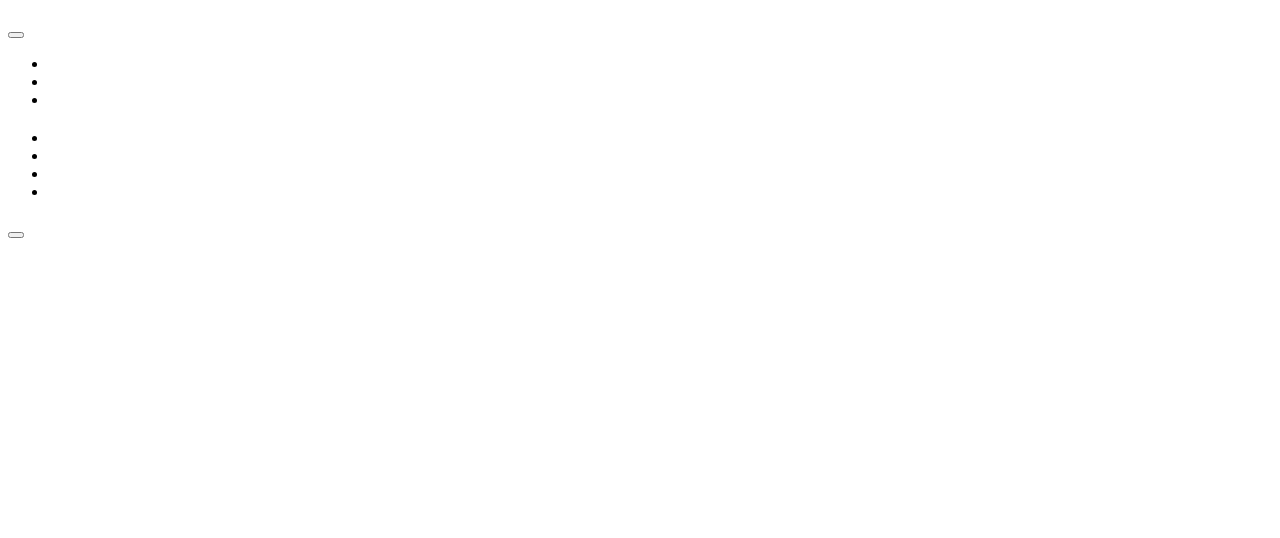
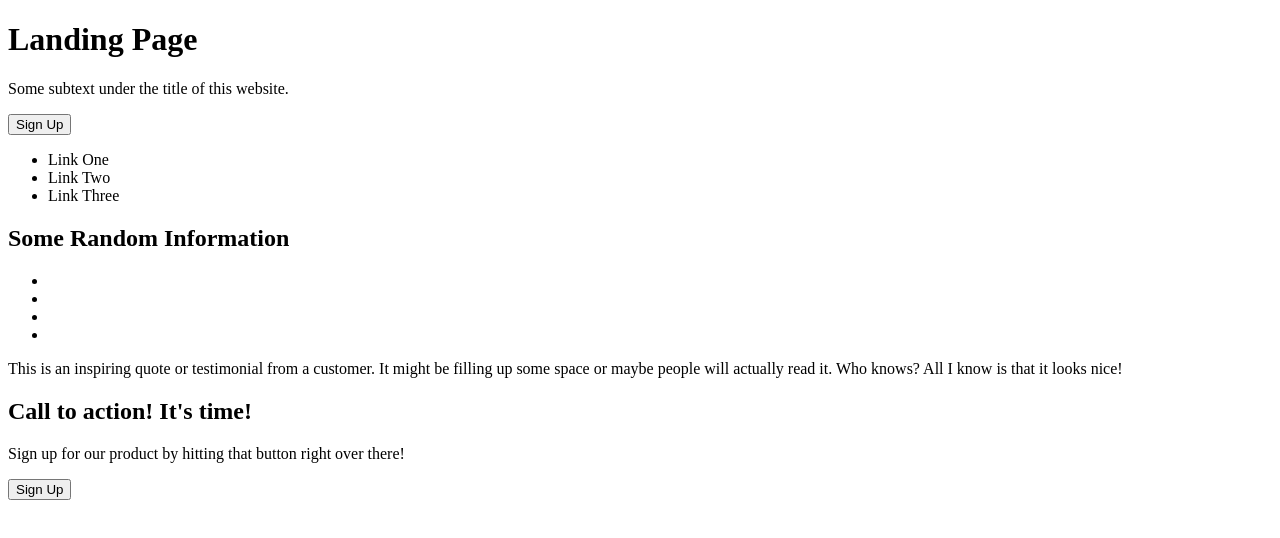
Before and after one commit to FloTech7/landing-page, a plain HTML site: page index.html in a window 1280 px wide. Drawn offline with Linux system fonts and the light colour scheme.

Commit message:
Added text to html elements and started to set up css styles

```diff
--- a/index.html
+++ b/index.html
@@ -9,14 +9,14 @@
 <body>
 <div class="header">
 <header>
-  <h1></h1>
-  <p></p>
-  <button></button>
+  <h1>Landing Page</h1>
+  <p>Some subtext under the title of this website.</p>
+  <button>Sign Up</button>
   <nav>
     <ul>
-      <li></li>
-      <li></li>
-      <li></li>
+      <li>Link One</li>
+      <li>Link Two</li>
+      <li>Link Three</li>
     </ul>
   </nav>
 </header>
@@ -24,7 +24,7 @@
 
 <div class="second">
 <section>
-  <h2></h2>
+  <h2>Some Random Information</h2>
   <ul>
     <li></li>
     <li></li>
@@ -36,14 +36,16 @@
 
 <div class="third">
 <section>
-  <p></p>
+  <p>This is an inspiring quote or testimonial from a customer. It might be filling up some space or maybe people will actually read it. Who knows? All I know is that it looks nice! </p>
 </section>
 </div>
+</body>
 
-</body>
-<foot>
-  <h2></h2>
-    <p></p>
-  <button></button>
-</foot>
+<div class="footer">
+<footer>
+  <h2>Call to action! It's time!</h2>
+    <p>Sign up for our product by hitting that button right over there!</p>
+  <button>Sign Up</button>
+</footer>
+</div>
 </html>
--- a/styles.css
+++ b/styles.css
@@ -0,0 +1,15 @@
+.header {
+
+}
+
+.second {
+
+}
+
+.third {
+
+}
+
+.footer {
+
+}
```
